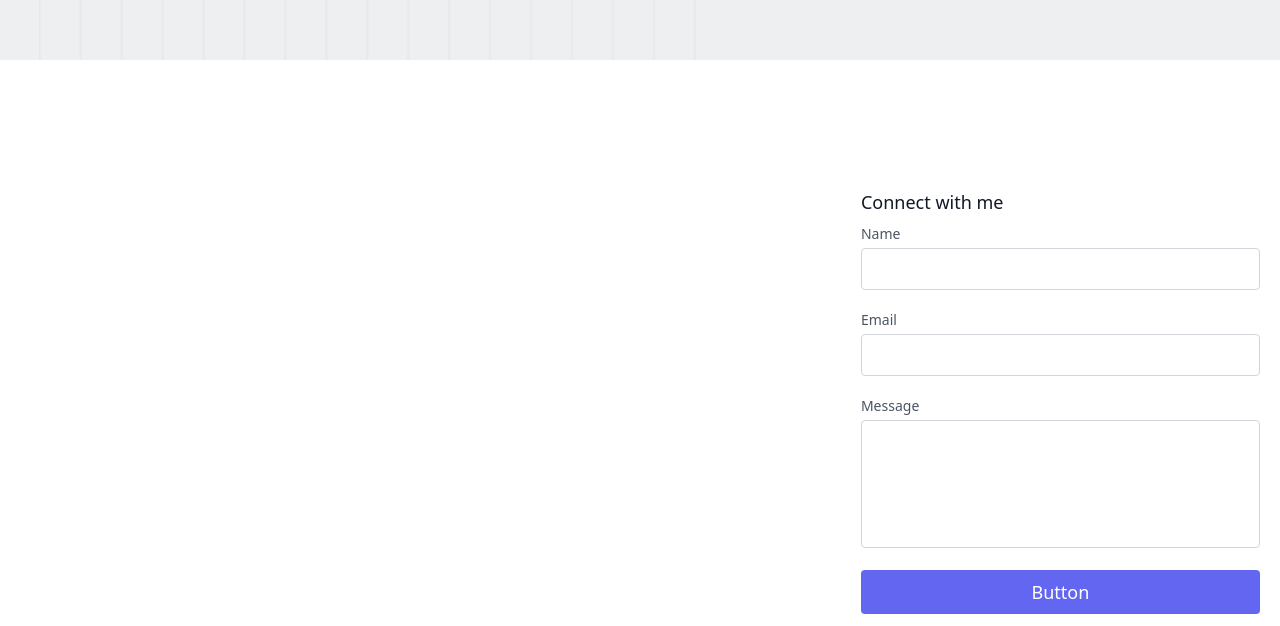
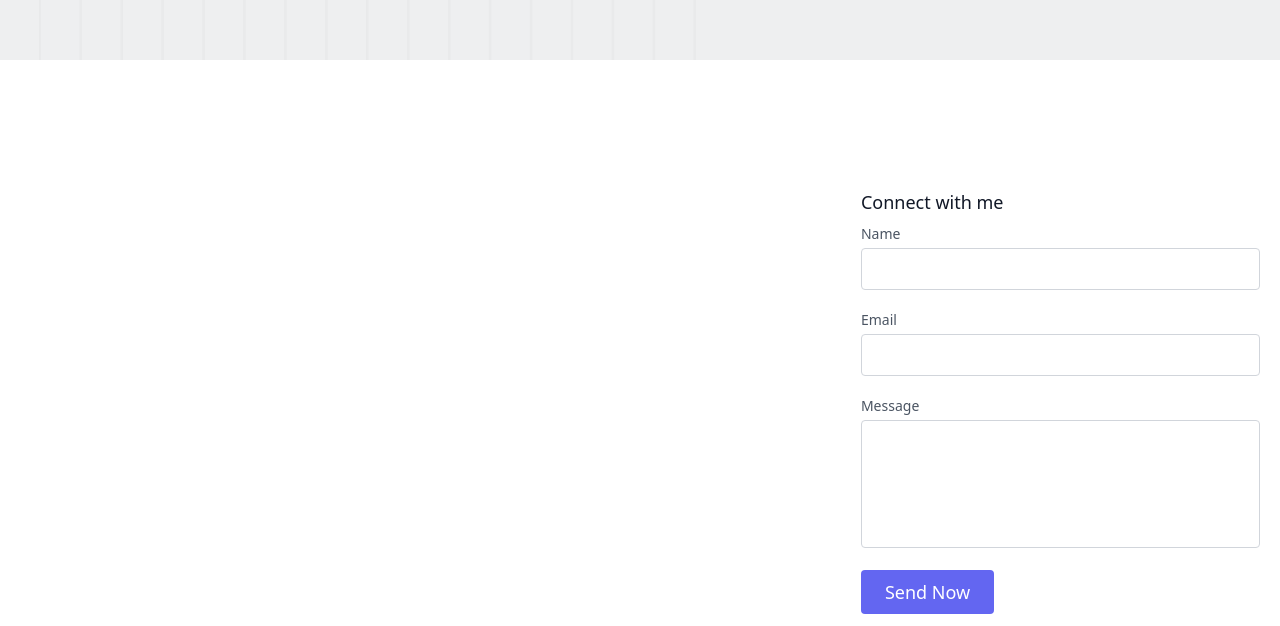
Before and after one commit to ProgrammerShipon/My-Portfolio, a React (Vite) app: page / in a window 1280 px wide. Shown: the part 2164-2790 px from the top of the page. Built offline with nearby package versions, Linux system fonts and the light colour scheme.

Commit message:
email Js add and hot toast use

```diff
--- a/package.json
+++ b/package.json
@@ -10,12 +10,14 @@
     "preview": "vite preview"
   },
   "dependencies": {
+    "@emailjs/browser": "^3.11.0",
     "aos": "^3.0.0-beta.6",
     "firebase": "^9.23.0",
     "localforage": "^1.10.0",
     "match-sorter": "^6.3.1",
     "react": "^18.2.0",
     "react-dom": "^18.2.0",
+    "react-hot-toast": "^2.4.1",
     "react-icons": "^4.10.1",
     "react-router-dom": "^6.14.0",
     "sort-by": "^1.2.0"
--- a/src/Pages/Home/Contact/Contact.jsx
+++ b/src/Pages/Home/Contact/Contact.jsx
@@ -1,6 +1,7 @@
 import React from "react";
 import SocialsLink from "../../../Components/SocialsLink/SocialsLink";
 import useAos from "../../../Hooks/useAos";
+import Form from "./Form";
 
 const Contact = () => {
 	useAos();
@@ -50,60 +51,8 @@ const Contact = () => {
 						</div>
 					</div>
 				</div>
-				<div
-					data-aos="fade-left"
-					data-aos-anchor="#example-anchor"
-					data-aos-offset="500"
-					data-aos-duration="500"
-					className="lg:w-1/3 md:w-1/2 bg-white flex flex-col md:ml-auto w-full md:py-8 mt-8 md:mt-0"
-				>
-					<h2 className="text-gray-900 text-lg mb-1 font-medium title-font">
-						Connect with me
-					</h2>
-					<div className="relative mb-4">
-						<label htmlFor="name" className="leading-7 text-sm text-gray-600">
-							Name
-						</label>
-						<input
-							type="text"
-							id="name"
-							name="name"
-							className="w-full bg-white rounded border border-gray-300 focus:border-indigo-500 focus:ring-2 focus:ring-indigo-200 text-base outline-none text-gray-700 py-1 px-3 leading-8 transition-colors duration-200 ease-in-out"
-						/>
-					</div>
-					<div className="relative mb-4">
-						<label htmlFor="email" className="leading-7 text-sm text-gray-600">
-							Email
-						</label>
-						<input
-							type="email"
-							id="email"
-							name="email"
-							className="w-full bg-white rounded border border-gray-300 focus:border-indigo-500 focus:ring-2 focus:ring-indigo-200 text-base outline-none text-gray-700 py-1 px-3 leading-8 transition-colors duration-200 ease-in-out"
-						/>
-					</div>
-					<div className="relative mb-4">
-						<label
-							htmlFor="message"
-							className="leading-7 text-sm text-gray-600"
-						>
-							Message
-						</label>
-						<textarea
-							id="message"
-							name="message"
-							className="w-full bg-white rounded border border-gray-300 focus:border-indigo-500 focus:ring-2 focus:ring-indigo-200 h-32 text-base outline-none text-gray-700 py-1 px-3 resize-none leading-6 transition-colors duration-200 ease-in-out"
-							defaultValue={""}
-						/>
-					</div>
-					<button className="text-white bg-indigo-500 border-0 py-2 px-6 focus:outline-none hover:bg-indigo-600 rounded text-lg">
-						Button
-					</button>
-					<p className="text-xs text-gray-500 mt-3">
-						Chicharrones blog helvetica normcore iceland tousled brook viral
-						artisan.
-					</p>
-				</div>
+
+				<Form />
 			</div>
 		</section>
 	);
--- /dev/null
+++ b/src/Pages/Home/Contact/Form.jsx
@@ -0,0 +1,97 @@
+import { useRef } from "react";
+import useAos from "../../../Hooks/useAos";
+import emailjs from "@emailjs/browser";
+import { toast } from "react-hot-toast";
+
+const Form = () => {
+	useAos();
+	const form = useRef();
+
+	// console.log(import.meta.env.VITE_EmailTemplateKey);
+	// console.log(import.meta.env.VITE_EmailPublicKey);
+	// console.log(import.meta.env.VITE_EmailServiceKey);
+
+	const sendEmail = (e) => {
+		e.preventDefault();
+
+		emailjs
+			.sendForm(
+				"service_zt7xdx7",
+				"template_k2cwyyp",
+				form.current,
+				"x6qn7NEX-mMMKSjD1"
+			)
+			.then(
+				(result) => {
+					console.log(result.text);
+					toast.success("Your Message Send Successfully!");
+				},
+				(error) => {
+					console.log(error.text);
+					toast.error("Your Message Send Failed!");
+				}
+			);
+	};
+
+	return (
+		<>
+			<div
+				data-aos="fade-left"
+				data-aos-anchor="#example-anchor"
+				data-aos-offset="500"
+				data-aos-duration="500"
+				className="lg:w-1/3 md:w-1/2 bg-white flex flex-col md:ml-auto w-full md:py-8 mt-8 md:mt-0"
+			>
+				<h2 className="text-gray-900 text-lg mb-1 font-medium title-font">
+					Connect with me
+				</h2>
+				<form ref={form} onSubmit={sendEmail}>
+					<div className="relative mb-4">
+						<label htmlFor="name" className="leading-7 text-sm text-gray-600">
+							Name
+						</label>
+						<input
+							type="text"
+							id="name"
+							name="user_name"
+							className="w-full bg-white rounded border border-gray-300 focus:border-indigo-500 focus:ring-2 focus:ring-indigo-200 text-base outline-none text-gray-700 py-1 px-3 leading-8 transition-colors duration-200 ease-in-out"
+						/>
+					</div>
+					<div className="relative mb-4">
+						<label htmlFor="email" className="leading-7 text-sm text-gray-600">
+							Email
+						</label>
+						<input
+							type="email"
+							id="email"
+							name="user_email"
+							className="w-full bg-white rounded border border-gray-300 focus:border-indigo-500 focus:ring-2 focus:ring-indigo-200 text-base outline-none text-gray-700 py-1 px-3 leading-8 transition-colors duration-200 ease-in-out"
+						/>
+					</div>
+					<div className="relative mb-4">
+						<label
+							htmlFor="message"
+							className="leading-7 text-sm text-gray-600"
+						>
+							Message
+						</label>
+						<textarea
+							id="message"
+							name="message"
+							className="w-full bg-white rounded border border-gray-300 focus:border-indigo-500 focus:ring-2 focus:ring-indigo-200 h-32 text-base outline-none text-gray-700 py-1 px-3 resize-none leading-6 transition-colors duration-200 ease-in-out"
+							defaultValue={""}
+						/>
+					</div>
+					<button
+						type="submit"
+						className="text-white bg-indigo-500 border-0 py-2 px-6 focus:outline-none hover:bg-indigo-600 rounded text-lg"
+					>
+						Send Now
+					</button>
+				</form>
+			</div>
+		</>
+	);
+};
+
+export default Form;
--- a/src/main.jsx
+++ b/src/main.jsx
@@ -3,9 +3,11 @@ import ReactDOM from "react-dom/client";
 import "./index.css";
 import { RouterProvider } from "react-router-dom";
 import Route from "./Routers/Router";
+import { Toaster } from "react-hot-toast";
 
 ReactDOM.createRoot(document.getElementById("root")).render(
 	<React.StrictMode>
 		<RouterProvider router={Route} />
+		<Toaster position="top-right" reverseOrder={false} />
 	</React.StrictMode>
 );
```
Also changed, not shown: 2 other files (tests, documents, lock files or other folders).
